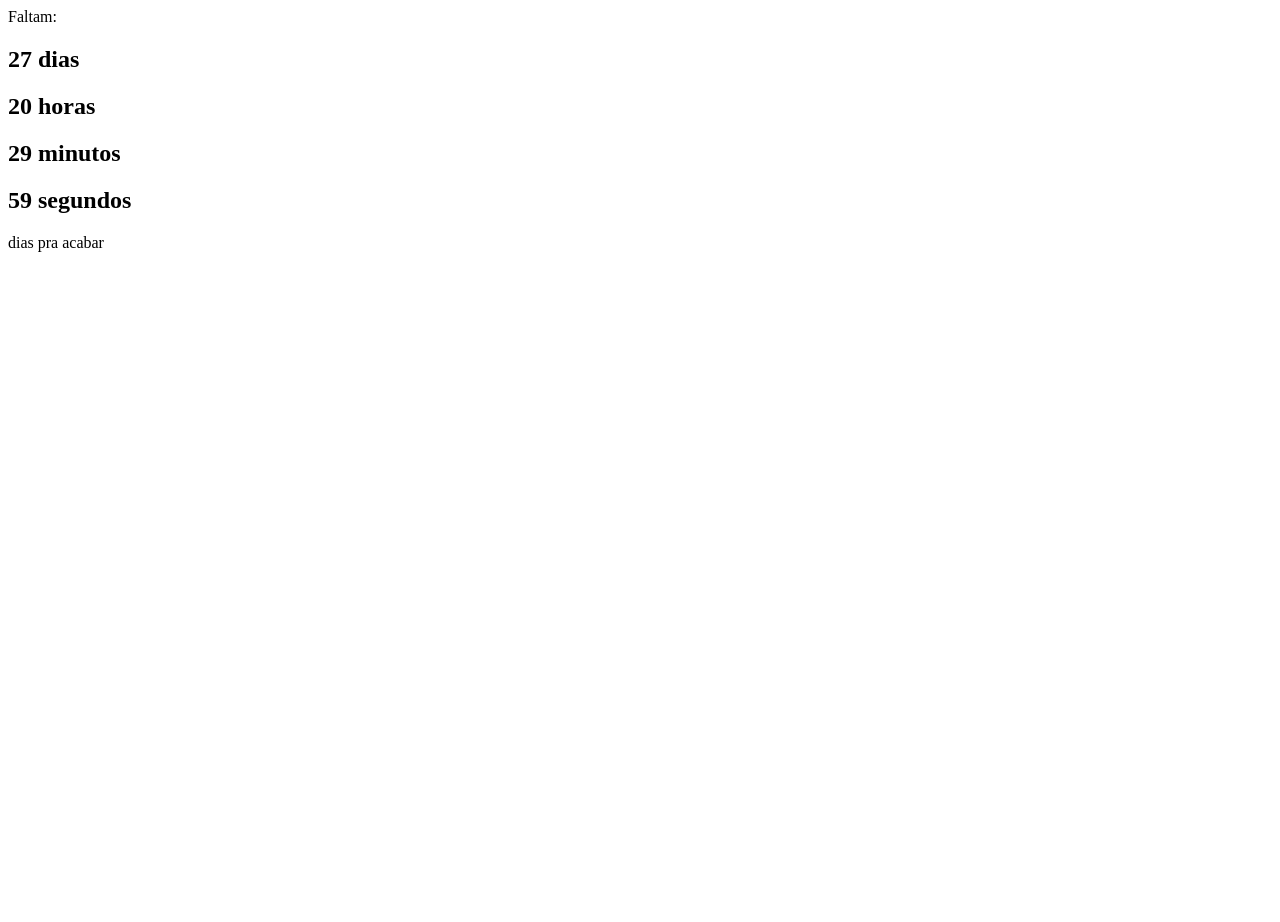
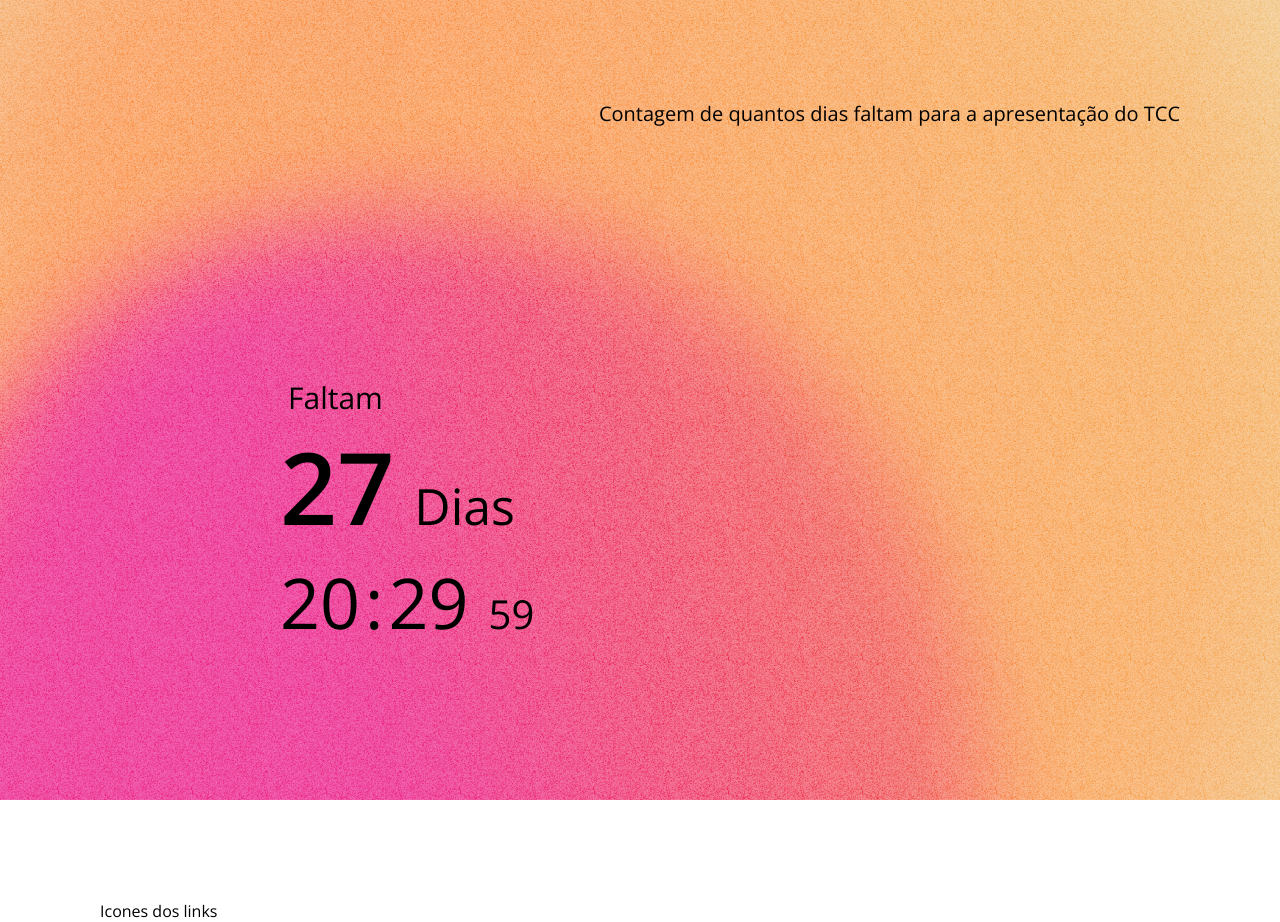
Before and after one commit to GusChenn/quanto-tempo-falta, a website: page express/index.html in a window 1280 px wide. Before the commit the page ends 800 px from the top, so only its background shows below. Drawn offline with nearby package versions, Linux system fonts and the light colour scheme.

Commit message:
Create visuals

```diff
--- a/express/index.html
+++ b/express/index.html
@@ -4,20 +4,36 @@
     <meta charset="UTF-8" />
     <meta name="viewport" content="width=device-width, initial-scale=1.0" />
     <script src="main.js" defer></script>
+    <link rel="stylesheet" href="style.css">
     <link rel="preconnect" href="https://fonts.googleapis.com">
     <link rel="preconnect" href="https://fonts.gstatic.com" crossorigin>
-    <link href="https://fonts.googleapis.com/css2?family=Poppins:ital@0;1&display=swap" rel="stylesheet">
-    <link href="https://fonts.googleapis.com/css2?family=Roboto&display=swap" rel="stylesheet">
+    <link href="https://fonts.googleapis.com/css2?family=Open+Sans:wght@300;400;600&display=swap" rel="stylesheet">
     <title>Quantos dias faltam</title>
   </head>
   <body>
-    <div class="pageContainer">
-      <header class="header">Faltam:</header>
-      <h2 class="quantityContainer"></h2>
-      <h2 class="quantityContainer"></h2>
-      <h2 class="quantityContainer"></h2>
-      <h2 class="quantityContainer"></h2>
-      <footer class="footer">dias pra acabar</footer>
+    <div class="background-color"></div>
+    <div class="background-gradient"></div>
+    <div class="texture"></div>
+    <div class="content">
+      <section class="quote">
+        Contagem de quantos dias faltam para a apresentação do TCC
+      </section>
+      <section class="countdown">
+        <div class="faltam">Faltam</div>
+        <div class="row">
+          <div class="quantityContainer days"></div>
+          <div class="dias">Dias</div>
+        </div>
+        <div class="row">
+          <div class="quantityContainer hours"></div>
+          <div class="separator">:</div>
+          <div class="quantityContainer minutes"></div>
+          <div class="quantityContainer seconds"></div>
+        </div>
+      </section>
+      <footer>
+        Icones dos links
+      </footer>
     </div>
   </body>
 </html>
--- a/express/main.js
+++ b/express/main.js
@@ -1,5 +1,20 @@
 const hoje = Date.now();
-const formatura = new Date("2022-12-22").getTime();
+const formatura = new Date('2022-12-22').getTime();
+
+const timeCalculator = (now, targetDate) => {
+  let delta = Math.abs(targetDate - now) / 1000;
+  const days = Math.floor(delta / 86400);
+  delta -= days * 86400;
+  const hours = Math.floor(delta / 3600) % 24;
+  delta -= hours * 3600;
+  const minutes = Math.floor(delta / 60) % 60;
+  delta -= minutes * 60;
+  const seconds = delta % 60;
+
+  return [
+    toString(days), toString(hours), toString(minutes), toString(seconds.toFixed(0)),
+  ];
+};
 
 let delta = Math.abs(formatura - hoje) / 1000;
 const dias = Math.floor(delta / 86400);
@@ -10,14 +25,14 @@ const minutos = Math.floor(delta / 60) % 60;
 delta -= minutos * 60;
 const segundos = delta % 60;
 
-const textoDias = `${dias} dias`;
-const textoHoras = `${horas} horas`;
-const textoMinutos = `${minutos} minutos`;
-const textoSegundos = `${segundos.toFixed(0)} segundos`;
+const textoDias = `${dias}`;
+const textoHoras = `${horas}`;
+const textoMinutos = `${minutos}`;
+const textoSegundos = `${segundos.toFixed(0)}`;
 const conteudos = [textoDias, textoHoras, textoMinutos, textoSegundos];
 
-const quantityContainer = document.getElementsByClassName("quantityContainer");
+const quantityContainer = document.getElementsByClassName('quantityContainer');
 
 conteudos.forEach((conteudo, index) => {
-  quantityContainer.item(index).append(conteudo)
-})
+  quantityContainer.item(index).append(conteudo);
+});
--- a/express/style.css
+++ b/express/style.css
@@ -2,8 +2,110 @@
   padding: 0;
   margin: 0;
   box-sizing: border-box;
+  font-family: 'Open Sans', sans-serif;
 }
 
-.quantityContainer {
-  font-family: 'Roboto';
+.texture {
+  width: 100vw;
+  height: 100vh;
+  overflow: hidden;
+  background-image: url(images/Texture.png);
+  background-repeat: repeat;
+  background-blend-mode: lighten;
+
+  position: relative;
+  mix-blend-mode: overlay;
 }
+
+.background-color {
+  width: 100vw;
+  height: 100vh;
+  background-color: #F4DFB7;
+  overflow: hidden;
+  position: absolute;
+  top: 0;
+  left: 0;
+}
+
+.background-gradient {
+  width: 100vw;
+  height: 100vh;
+  overflow: hidden;
+  background-repeat: no-repeat;
+  background-image: url(images/Gradient.svg);
+
+  position: absolute;
+  opacity: 0.7;
+  top: 0;
+  left: 0;
+}
+
+.content {
+  position: absolute;
+  top: 0;
+  left: 0;
+
+  width: 100vw;
+  height: 100vh;
+  padding: 100px;
+}
+
+.row {
+  display: flex;
+  flex-direction: row;
+  align-items: baseline;
+}
+
+.quote {
+  width: 100%;
+  text-align: right;
+  font-weight: light;
+  font-size: 20px;
+}
+
+.countdown {
+  margin: 250px 180px;
+  display: flex;
+  flex-direction: column;
+}
+
+.faltam {
+  text-align: left;
+  font-weight: 400;
+  font-size: 30px;
+  margin-left: 8px;
+}
+
+.days {
+  text-align: left;
+  font-weight: 600;
+  font-size: 100px;
+}
+
+.dias {
+  font-weight: 400;
+  font-size: 50px;
+  margin-left: 20px;
+}
+
+.hours {
+  font-weight: 400;
+  font-size: 70px;
+}
+
+.separator {
+  font-weight: 400;
+  font-size: 70px;
+  margin: 0 5px;
+}
+
+.minutes {
+  font-weight: 400;
+  font-size: 70px;
+}
+
+.seconds {
+  font-weight: 400;
+  font-size: 40px;
+  margin-left: 20px;
+}
```
